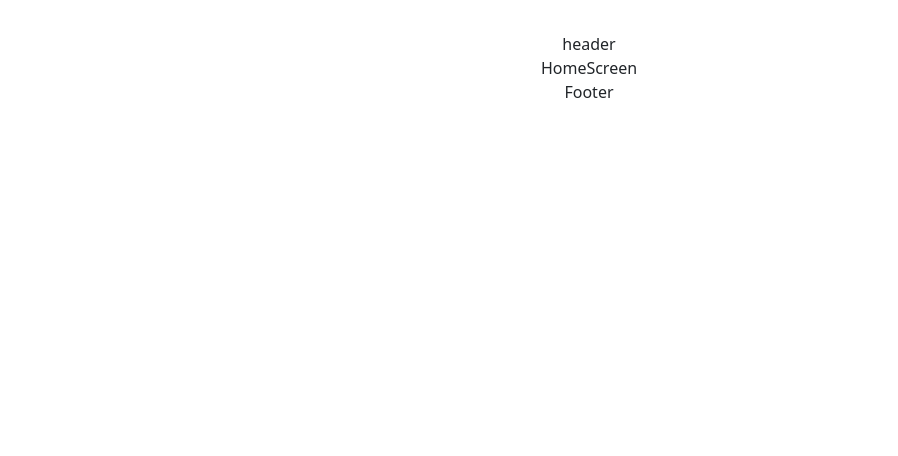
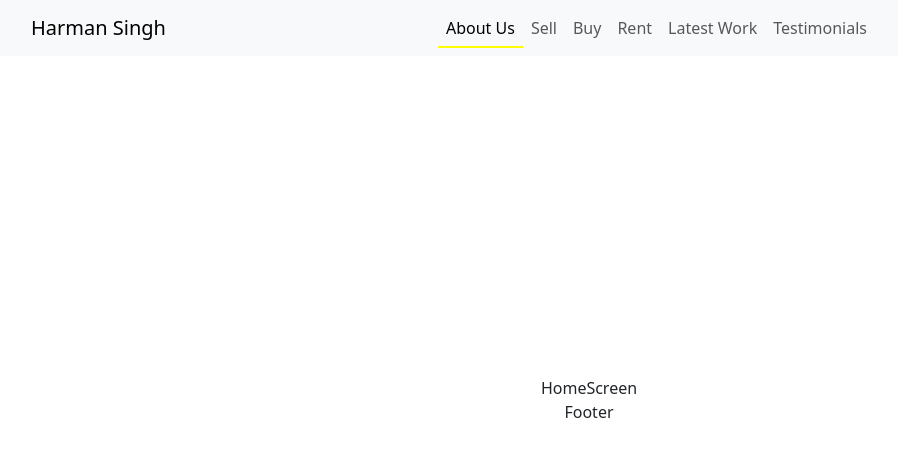
Before and after one commit to Karmveer27/harman-website, a React (Vite) app in the folder frontend/: page / in a window 1280 px wide. Shown: the top 456 px of the page, without its empty margins (51-949 px from the left). Built offline with nearby package versions, Linux system fonts and the light colour scheme.

Commit message:
Started on Navbar

```diff
--- a/frontend/src/App.jsx
+++ b/frontend/src/App.jsx
@@ -1,13 +1,13 @@
 import './App.css';
-import Nav from './components/Nav.jsx';
+import Nav from './components/Header/index.jsx';
 import Footer from './components/Footer.jsx';
 import { Outlet } from 'react-router-dom';
 
 function App() {
     return (
-        <div className="d-flex flex-column min-vh-100">
+        <div className="flex flex-col min-h-screen">
             <Nav />
-            <main className="flex">
+            <main className="flex-grow">
                     <Outlet />
             </main>
             <Footer />
--- /dev/null
+++ b/frontend/src/components/Header/index.css
@@ -0,0 +1,43 @@
+
+.nav-link {
+    position: relative;
+}
+
+
+.nav-link::after {
+    content: "";
+    position: absolute;
+    width: 100%;
+    transform: scaleX(0);
+    height: 2px;
+    bottom: 0;
+    left: 0;
+    background-color: yellow;
+    transform-origin: bottom right;
+}
+
+
+.nav-link:hover::after {
+    transform: scaleX(1);
+    transform-origin: bottom left;
+}
+
+
+.nav-link.active::after {
+    transform: scaleX(1);
+    transform-origin: bottom left;
+}
+
+@media (max-width: 1000px) {
+    .nav-link::after {
+
+    }
+
+    .nav-link:hover::after {
+        transform: scaleX(0);
+    }
+
+    .nav-link.active::after {
+        transform: scaleX(0);
+    }
+}
--- /dev/null
+++ b/frontend/src/components/Header/index.jsx
@@ -0,0 +1,70 @@
+import React, { useState } from 'react';
+import Container from 'react-bootstrap/Container';
+import Nav from 'react-bootstrap/Nav';
+import Navbar from 'react-bootstrap/Navbar';
+import './index.css';
+
+function Header() {
+    const [activeLink, setActiveLink] = useState('#about');
+
+    const handleSetActiveLink = (link) => {
+        setActiveLink(link);
+    };
+
+    return (
+        <Navbar expand="lg" className="bg-body-tertiary fixed-top">
+            <Container>
+                <Navbar.Brand href="#home" className="me-auto">Harman Singh</Navbar.Brand>
+                <Navbar.Toggle aria-controls="basic-navbar-nav" />
+                <Navbar.Collapse id="basic-navbar-nav">
+                    <Nav className="mx-auto">
+                        <Nav.Link
+                            href="#about"
+                            className={activeLink === '#about' ? 'active' : ''}
+                            onClick={() => handleSetActiveLink('#about')}
+                        >
+                            About Us
+                        </Nav.Link>
+                        <Nav.Link
+                            href="#sell"
+                            className={activeLink === '#sell' ? 'active' : ''}
+                            onClick={() => handleSetActiveLink('#sell')}
+                        >
+                            Sell
+                        </Nav.Link>
+                        <Nav.Link
+                            href="#buy"
+                            className={activeLink === '#buy' ? 'active' : ''}
+                            onClick={() => handleSetActiveLink('#buy')}
+                        >
+                            Buy
+                        </Nav.Link>
+                        <Nav.Link
+                            href="#rent"
+                            className={activeLink === '#rent' ? 'active' : ''}
+                            onClick={() => handleSetActiveLink('#rent')}
+                        >
+                            Rent
+                        </Nav.Link>
+                        <Nav.Link
+                            href="#latest"
+                            className={activeLink === '#latest' ? 'active' : ''}
+                            onClick={() => handleSetActiveLink('#latest')}
+                        >
+                            Latest Work
+                        </Nav.Link>
+                        <Nav.Link
+                            href="#testimonials"
+                            className={activeLink === '#testimonials' ? 'active' : ''}
+                            onClick={() => handleSetActiveLink('#testimonials')}
+                        >
+                            Testimonials
+                        </Nav.Link>
+                    </Nav>
+                </Navbar.Collapse>
+            </Container>
+        </Navbar>
+    );
+}
+
+export default Header;
--- a/frontend/src/components/Nav.jsx
+++ /dev/null
@@ -1,12 +0,0 @@
-
-
-function Nav() {
-
-    return (
-        <header>
-            header
-        </header>
-    )
-}
-
-export default Nav
--- a/package.json
+++ b/package.json
@@ -12,5 +12,8 @@
   "license": "ISC",
   "dependencies": {
     "express": "^4.19.2"
+  },
+  "devDependencies": {
+    "nodemon": "^3.1.4"
   }
 }
```
Also changed, not shown: 1 other file (tests, documents, lock files or other folders).
